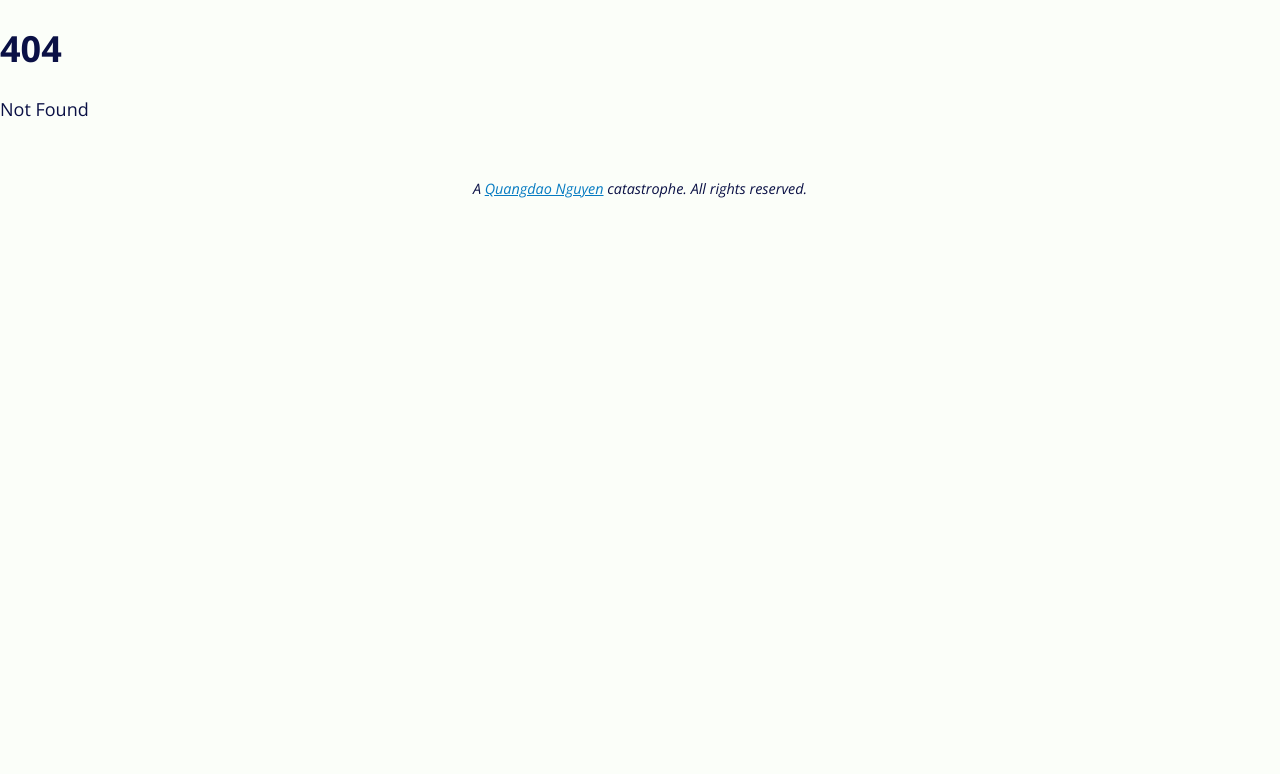
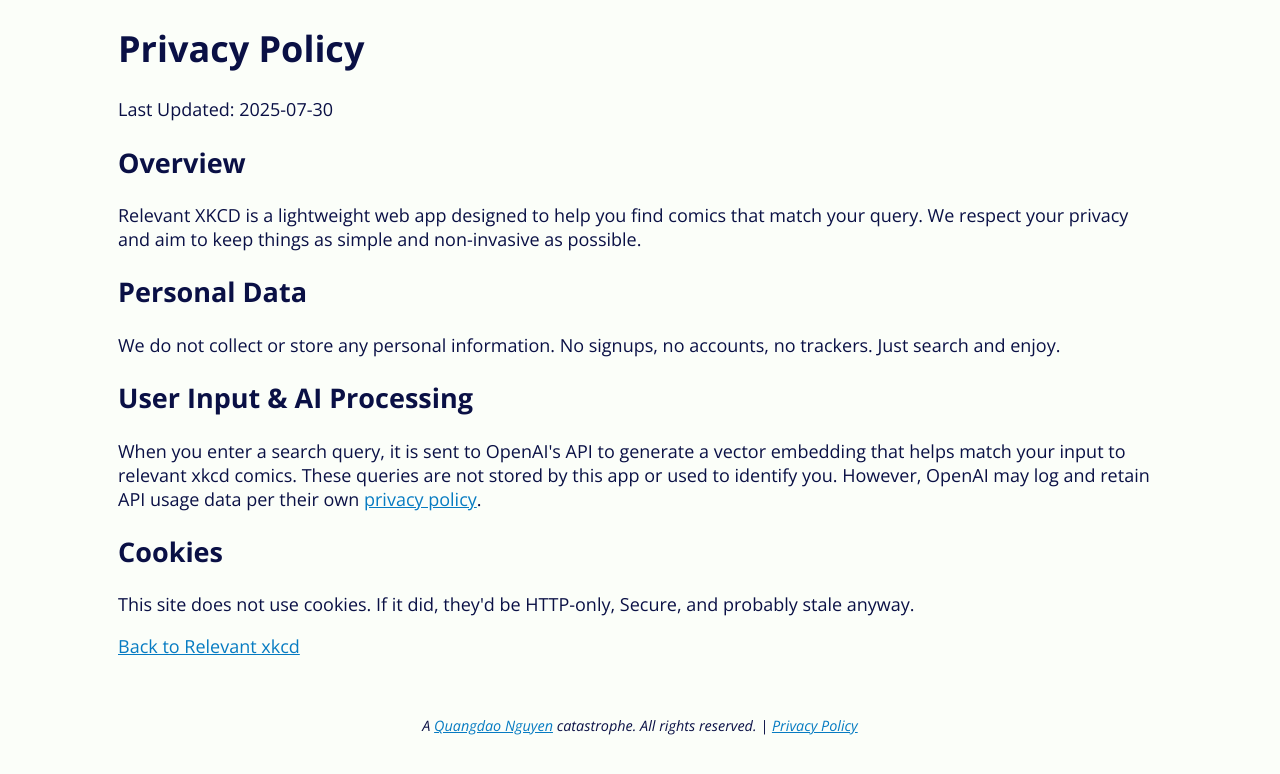
Before and after one commit to quangdaon/relevant-xkcd-ui, a SvelteKit app: page /privacy in a window 1280 px wide. Before the commit this address had no page. Shown: the top 774 px of the page. Built offline with nearby package versions, Linux system fonts and the light colour scheme.

Commit message:
Privay policy

```diff
--- a/src/routes/+layout.svelte
+++ b/src/routes/+layout.svelte
@@ -7,7 +7,7 @@
 {@render children?.()}
 
 <footer class="container">
-  A <a href="https://www.quangdao.com/">Quangdao Nguyen</a> catastrophe. All rights reserved.
+  A <a href="https://www.quangdao.com/">Quangdao Nguyen</a> catastrophe. All rights reserved. | <a href="/privacy">Privacy Policy</a>
 </footer>
 
 <style>
--- /dev/null
+++ b/src/routes/privacy/+page.svelte
@@ -0,0 +1,38 @@
+<main>
+	<div class="container">
+		<h1>Privacy Policy</h1>
+
+		<p>Last Updated: 2025-07-30</p>
+
+		<h2>Overview</h2>
+		<p>
+			Relevant XKCD is a lightweight web app designed to help you find comics that match your query.
+			We respect your privacy and aim to keep things as simple and non-invasive as possible.
+		</p>
+
+		<h2>Personal Data</h2>
+		<p>
+			We do not collect or store any personal information. No signups, no accounts, no trackers.
+			Just search and enjoy.
+		</p>
+
+		<h2>User Input & AI Processing</h2>
+		<p>
+			When you enter a search query, it is sent to OpenAI's API to generate a vector embedding that
+			helps match your input to relevant xkcd comics. These queries are not stored by this app or
+			used to identify you. However, OpenAI may log and retain API usage data per their own <a
+				href="https://openai.com/policies/privacy-policy">privacy policy</a
+			>.
+		</p>
+
+		<h2>Cookies</h2>
+		<p>
+			This site does not use cookies. If it did, they'd be HTTP-only, Secure, and probably stale
+			anyway.
+		</p>
+
+		<p>
+			<a href="/">Back to Relevant xkcd</a>
+		</p>
+	</div>
+</main>
```
